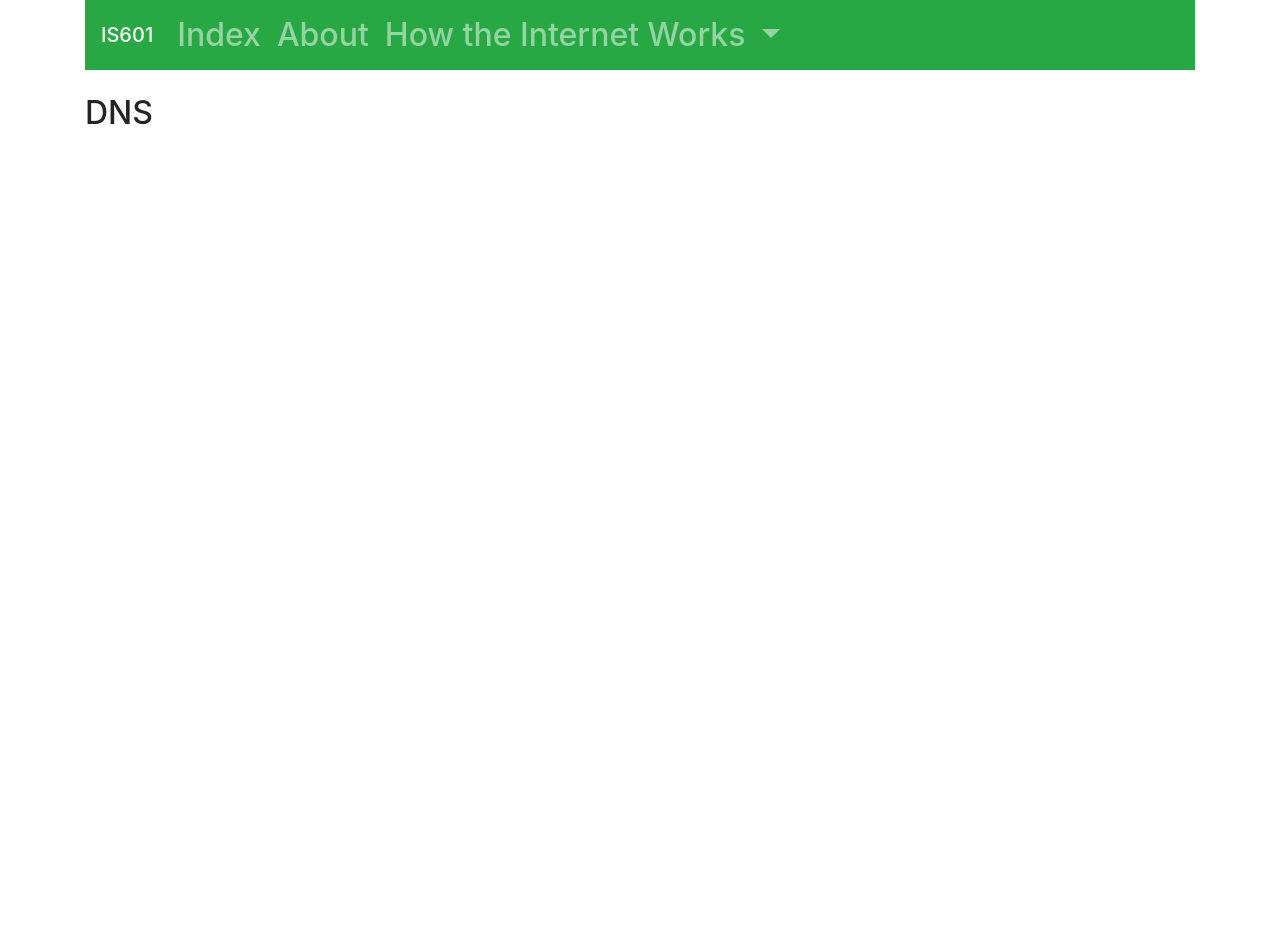
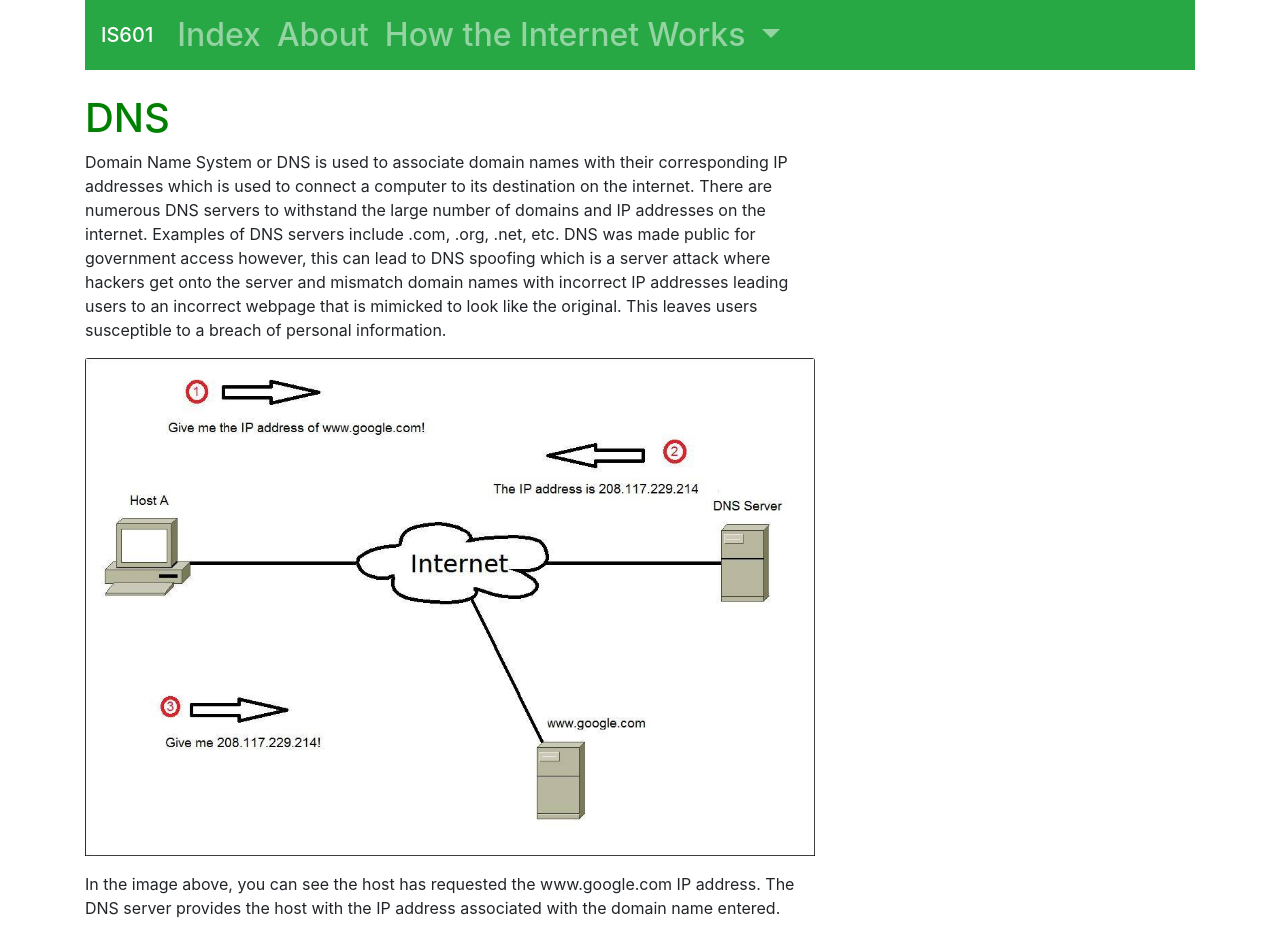
Before and after one commit to sek22-2021/HowtheInternetWorks, a plain HTML site: page dns.html in a window 1280 px wide. Before the commit the page ends 800 px from the top, so only its background shows below. Drawn offline with nearby package versions, Linux system fonts and the light colour scheme.

Commit message:
Feature: added DNS definition and example

```diff
--- a/dns.html
+++ b/dns.html
@@ -53,8 +53,21 @@
         <div class="col-md-8">
             <h1></h1>
             <p></p>
-            <h2>DNS</h2>
-            <p>   </p>
+            <h1 style="color:green">DNS</h1>
+            <p>Domain Name System or DNS is used to associate domain names with their corresponding IP addresses which
+                is used to connect a computer to its destination on the internet. There are numerous DNS servers to
+                withstand the large number of domains and IP addresses on the internet. Examples of DNS servers include
+                .com, .org, .net, etc. DNS was made public for government access however, this can lead to DNS spoofing
+                which is a server attack where hackers get onto the server and mismatch domain names with incorrect IP
+                addresses leading users to an incorrect webpage that is mimicked to look like the original. This leaves
+                users susceptible to a breach of personal information.</p>
+            <p></p>
+            <p></p>
+            <img class="card-img-top" src="images/dns.jpg" alt="Card image cap">
+            <p></p>
+            <p>In the image above, you can see the host has requested the www.google.com IP address. The DNS server
+                provides the host with the IP address associated with the domain name entered.</p>
+            <p></p>
         </div>
     </div>
 </div>
```
Also changed, not shown: images/dns.jpg (added).
